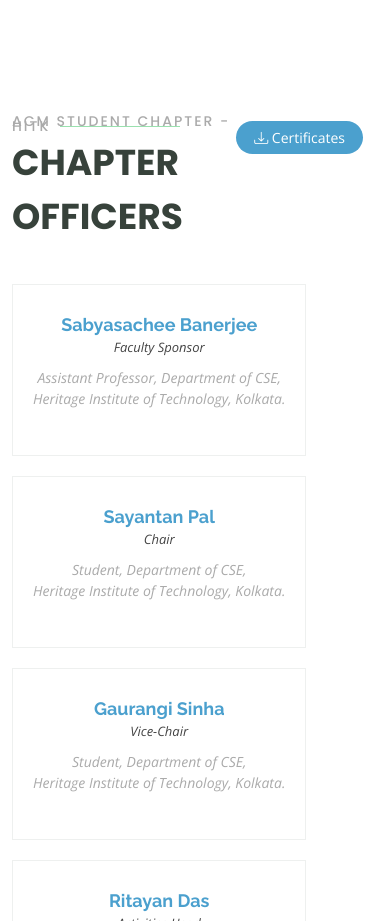
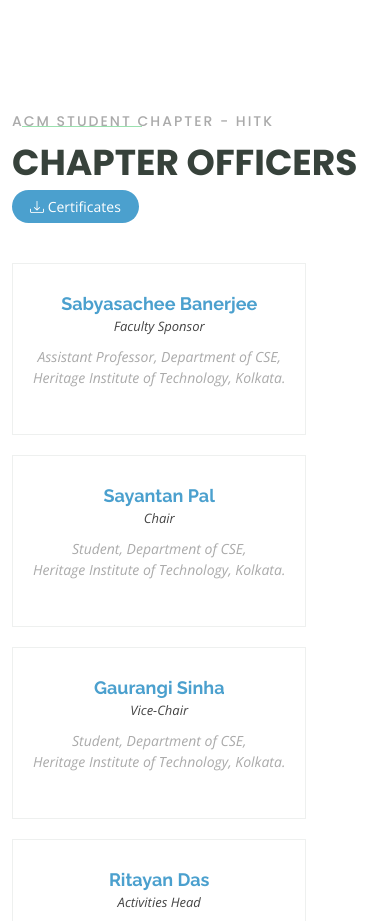
Before and after one commit to acmhitk/acmhitk.github.io, a plain HTML site: page ACM Student Chapters/ACM Student Chapter 2021-22/index.html in a window 390 px wide. Shown: the part 4065-4986 px from the top of the page. Drawn offline with nearby package versions, Linux system fonts and the light colour scheme.

Commit message:
Update style.css

```diff
--- a/ACM Student Chapters/ACM Student Chapter 2021-22/assets/css/style.css
+++ b/ACM Student Chapters/ACM Student Chapter 2021-22/assets/css/style.css
@@ -527,6 +527,12 @@ section {
   justify-content: space-between;
 }
 
+@media (max-width: 768px) {
+  .flexwrap {
+    display: block;
+    justify-content: space-between;
+  }
+}
 /*--------------------------------------------------------------
 # About
 --------------------------------------------------------------*/
```
